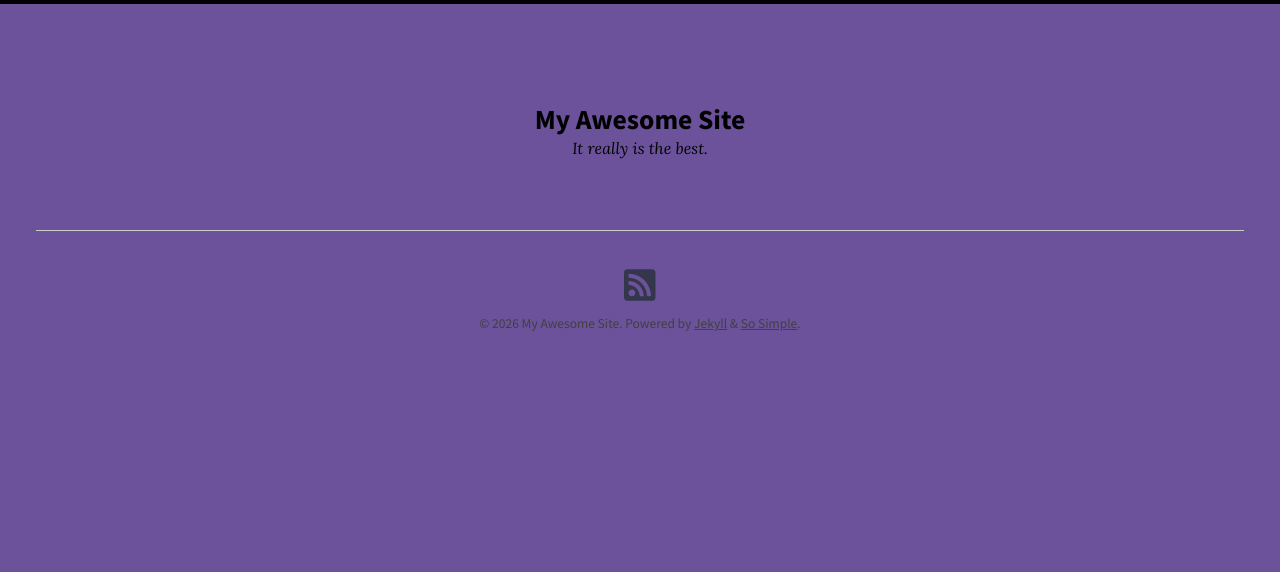
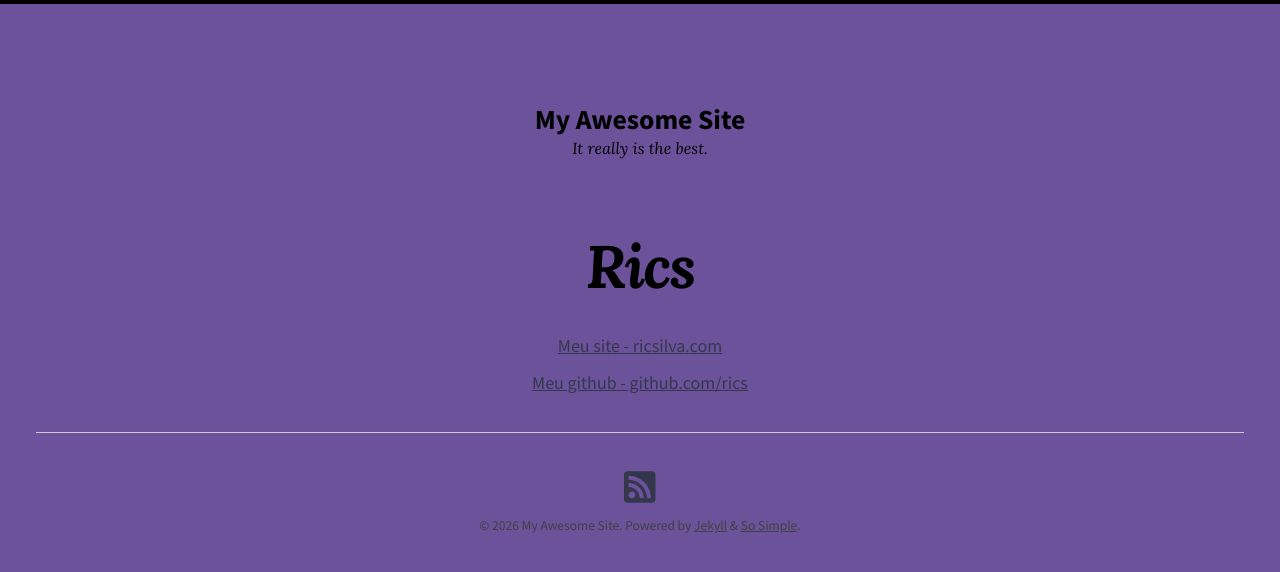
Before and after one commit to rics/rics.github.io, a Jekyll site: the page built from index.md, in a window 1280 px wide. Shown: the top 572 px of the page. Built offline with Jekyll 4.4.1, drawn with Linux system fonts in a browser that asks for light colours; nearby versions of some CDN libraries.

Commit message:
Adicionados links pessoais

```diff
--- a/index.md
+++ b/index.md
@@ -1,6 +1,10 @@
 ---
 layout: home
+title: "Rics"
 limit: 10
 show_excerpts: true
 entries_layout: list
 ---
+
+<a href="https://www.ricsilva.com/" target="_blank" style="display:block; margin: 10px 0;">Meu site - ricsilva.com</a>
+<a href="https://github.com/rics/" target="_blank" style="display:block; margin: 10px 0;">Meu github - github.com/rics</a>
```
Also changed, not shown: prompt.png (added).
